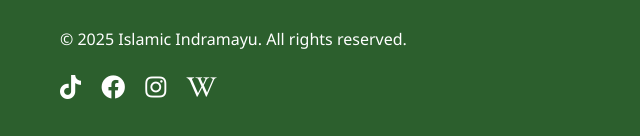
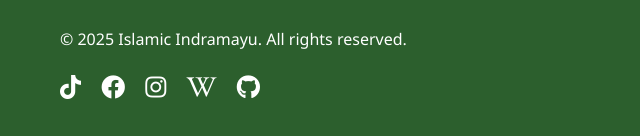
Before and after one commit to XTarnaWijaya/Islamic-indramayu, a plain HTML site: page index.html in a window 1280 px wide. Shown: the part 1938-2074 px from the top of the page, 0-640 px from the left. Drawn offline with Linux system fonts and the light colour scheme; no server answers.

Commit message:
penambah repository github

```diff
--- a/index.html
+++ b/index.html
@@ -102,6 +102,7 @@
                 <a href="https://www.facebook.com/Indramayuinfo19"><i class="fab fa-facebook"></i></a>
                 <a href="https://www.instagram.com/indramayuinfo?igsh=ODY1NGJhbDB1bmto"><i class="fab fa-instagram"></i></a>
                 <a href="https://id.wikipedia.org/w/index.php?search=Indramayu+info&title=Istimewa%3APencarian&ns0=1"><i class="fab fa-wikipedia-w"></i></a>
+                <a href="https://github.com/XTarnaWijaya/Islamic-indramayu"><i class="fab fa-github"></i></a>
 
             </div>
         </div>
```
